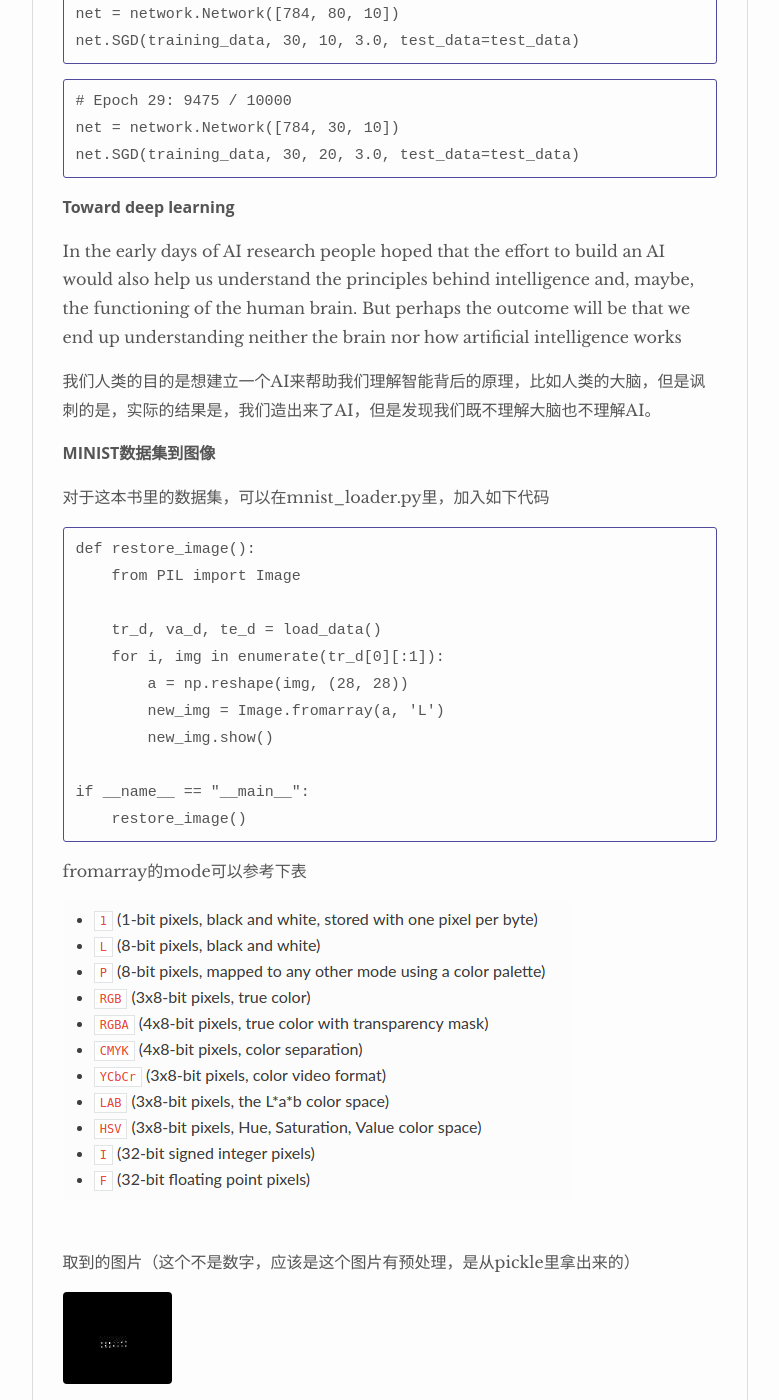
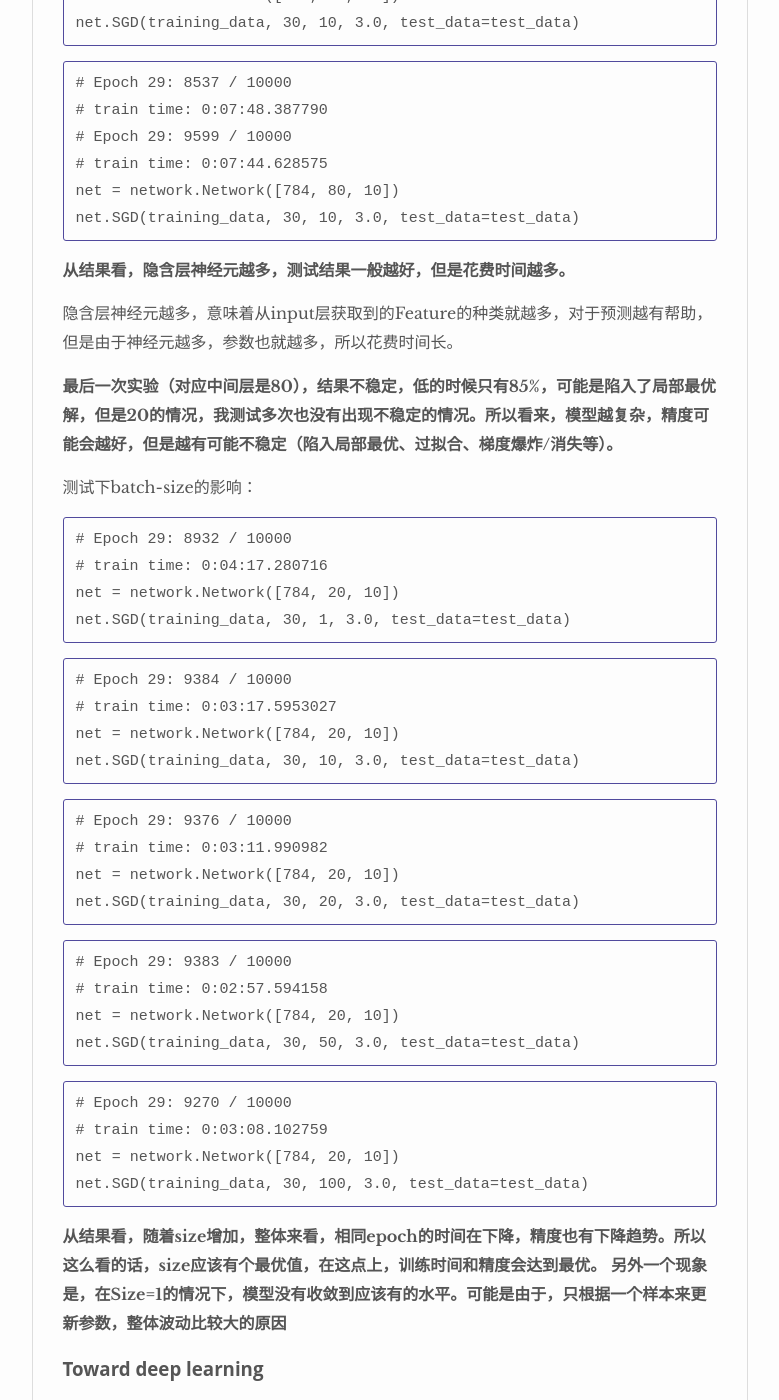
Before and after one commit to cooli7wa/cooli7wa.github.io, a Jekyll site: the page built from _posts/2018-02-22-Neural_Networks_And_Deep_Learning_Chap1.md, in a window 1280 px wide and 1400 px high, scrolled down 5044 px. Shown: the whole window, without its empty margins (250-1029 px from the left). Built offline with Jekyll 4.4.1, drawn with Linux system fonts in a browser that asks for light colours; nearby versions of some CDN libraries; formulas are drawn with MathJax 3; some of the changed text lies outside the part shown.

Commit message:
modify doc

````diff
--- a/_posts/2018-02-22-neuralnetworksanddeeplearning_chap1.md
+++ b/_posts/2018-02-22-Neural_Networks_And_Deep_Learning_Chap1.md
@@ -50,10 +45,12 @@ perceptron的两种用途：
 perceptrons能实现与非门，但是并不是仅仅的只是实现另一种集成电路，与传统的基于与非门的集成电路不同的是，perceptrons能够通过自动调节weights和biases，来自动学习解决问题
 
 
-#### sigmoid neurons
+### sigmoid neurons
 
-perceptrons的问题：In fact, a small change in the weights or bias of any single perceptron in the network can sometimes cause the output of that perceptron to completely flip, say from 00 to 11.
+In fact, a small change in the weights or bias of any single perceptron in the network can sometimes cause the output of that perceptron to completely flip, say from 00 to 11.
 sigmoid：Sigmoid neurons are similar to perceptrons, but modified so that small changes in their weights and bias cause only a small change in their output.
+
+perceptrons的问题是，它是阶梯变化的，不线性，微小的变化不能很好的表现出来。
 
 sigmoid输出0-1之间的任意数，σ(w⋅x+b)
 
@@ -72,13 +69,10 @@ perceptrons和sigmoid的一些特性
 MLPs：multilayer perceptrons
 
 我们一般使用的是feedforward网络，也就是只有前进没有后退的
-
-还有一种是Recurrent neural nets，这里包含loops，这个loops持续一段被限制的时间，不是一直循环下去，神经元本身会受到之前的激发状态的影响或者受到之前的输入的影响
-
-Recurrent neural nets，更贴近人类的大脑
+还有一种是Recurrent neural nets，这里包含loops，这个loops持续一段被限制的时间，不是一直循环下去，神经元本身会受到之前的激发状态的影响或者受到之前的输入的影响，Recurrent neural nets，更贴近人类的大脑
 
 
-#### 手写数字处理
+### 手写数字处理
 
 output 10和4，为什么会导致识别准确率有区别？
 
@@ -88,11 +82,12 @@ output 10和4，为什么会导致识别准确率有区别？
 在练习的部分，有提到，如果加入第三层的话，那么这层可以使用4output，因为相当于是将之前的10个数字的概率，这种基于数字的提取成另外一种数字，这样成功率应该比较高。
 
 
-#### 梯度递减
+### 梯度递减
 
 Why not try to maximize that number directly, rather than minimizing a proxy measure like the quadratic cost?
 
 我的理解是，如果只关注结果的数字的最大化的话，那么做了些许的改变w和b，对预测结果来说，可能根本就没有变化，那么就不知道怎么继续提高分数了，这就是说这个不是一个平滑的方法。
+
 而如果关注的是所有结果的数字的均方差的最小化的话，这是一个平滑的方法，可以进行学习。
 
 均方差：
@@ -113,14 +108,14 @@ $$\bigtriangledown C = \frac{1}{n} \sum_{x} \bigtriangledown C_{x}$$
 
 In practice, to compute the gradient ∇C we need to compute the gradients ∇Cx separately for each training input, x, and then average them, ∇C=1n∑x∇Cx
 
-一种极端的mini-batch为1的训练，这种应用于online on-line incremental learning，类似于人类学习的过程
+一种极端的mini-batch为1的训练，这种应用于online on-line incremental learning，就是随机梯度下降，类似于人类学习的过程
 
 
-#### 创建网络模型
+### 创建网络模型
 
 从文章提供的[git](https://github.com/mnielsen/neural-networks-and-deep-learning.git)下载的代码，在3.5下使用需要更改几个地方
 
-参考这篇[patch](./{{site.baseurl}}/images/md/chap1_mnist_35.patch)
+参考这篇 [patch]({{site.baseurl}}/images/md/chap1_mnist_35.patch)
 
 ```python
 class Network(object):
@@ -134,40 +129,86 @@ class Network(object):
 ```
 这里使用的是随机高斯分布（正态分布）来初始化weights和biases
 
-测试结果：
+测试下隐含层的神经元数量的影响：
 ```python
-# Epoch 29: 9408 / 10000
+# Epoch 29: 9384 / 10000
+# train time: 0:03:17.5953027
+# Epoch 29: 9418 / 10000
+# train time: 0:03:28.126904
 net = network.Network([784, 20, 10])
 net.SGD(training_data, 30, 10, 3.0, test_data=test_data)
 ```
 ```python
-# Epoch 29: 9548 / 10000
+# Epoch 29: 9503 / 10000
+# train time: 0:04:12.572446
 net = network.Network([784, 30, 10])
 net.SGD(training_data, 30, 10, 3.0, test_data=test_data)
 ```
 ```python
-# Epoch 29: 9570 / 10000
+# Epoch 29: 9575 / 10000
+# train time: 0:05:39.106396
 net = network.Network([784, 50, 10])
 net.SGD(training_data, 30, 10, 3.0, test_data=test_data)
 ```
 ```python
-# Epoch 29: 8695 / 10000
+# Epoch 29: 8537 / 10000
+# train time: 0:07:48.387790
+# Epoch 29: 9599 / 10000
+# train time: 0:07:44.628575
 net = network.Network([784, 80, 10])
 net.SGD(training_data, 30, 10, 3.0, test_data=test_data)
 ```
+
+**从结果看，隐含层神经元越多，测试结果一般越好，但是花费时间越多。**
+
+隐含层神经元越多，意味着从input层获取到的Feature的种类就越多，对于预测越有帮助，但是由于神经元越多，参数也就越多，所以花费时间长。
+
+**最后一次实验（对应中间层是80），结果不稳定，低的时候只有85%，可能是陷入了局部最优解，但是20的情况，我测试多次也没有出现不稳定的情况。所以看来，模型越复杂，精度可能会越好，但是越有可能不稳定（陷入局部最优、过拟合、梯度爆炸/消失等）。**
+
+测试下batch-size的影响：
+
 ```python
-# Epoch 29: 9475 / 10000
-net = network.Network([784, 30, 10])
+# Epoch 29: 8932 / 10000
+# train time: 0:04:17.280716
+net = network.Network([784, 20, 10])
+net.SGD(training_data, 30, 1, 3.0, test_data=test_data)
+```
+```python
+# Epoch 29: 9384 / 10000
+# train time: 0:03:17.5953027
+net = network.Network([784, 20, 10])
+net.SGD(training_data, 30, 10, 3.0, test_data=test_data)
+```
+```python
+# Epoch 29: 9376 / 10000
+# train time: 0:03:11.990982
+net = network.Network([784, 20, 10])
 net.SGD(training_data, 30, 20, 3.0, test_data=test_data)
 ```
+```python
+# Epoch 29: 9383 / 10000
+# train time: 0:02:57.594158
+net = network.Network([784, 20, 10])
+net.SGD(training_data, 30, 50, 3.0, test_data=test_data)
+```
+```python
+# Epoch 29: 9270 / 10000
+# train time: 0:03:08.102759
+net = network.Network([784, 20, 10])
+net.SGD(training_data, 30, 100, 3.0, test_data=test_data)
+```
 
-#### Toward deep learning
+**从结果看，随着size增加，整体来看，相同epoch的时间在下降，精度也有下降趋势。所以这么看的话，size应该有个最优值，在这点上，训练时间和精度会达到最优。**
+**另外一个现象是，在Size=1的情况下，模型没有收敛到应该有的水平。可能是由于，只根据一个样本来更新参数，整体波动比较大的原因**
+
+
+### Toward deep learning
 
 In the early days of AI research people hoped that the effort to build an AI would also help us understand the principles behind intelligence and, maybe, the functioning of the human brain. But perhaps the outcome will be that we end up understanding neither the brain nor how artificial intelligence works
 
 我们人类的目的是想建立一个AI来帮助我们理解智能背后的原理，比如人类的大脑，但是讽刺的是，实际的结果是，我们造出来了AI，但是发现我们既不理解大脑也不理解AI。
 
-#### MINIST数据集到图像
+### MINIST数据集到图像
 
 对于这本书里的数据集，可以在mnist_loader.py里，加入如下代码
 ```python
@@ -183,6 +224,7 @@ def restore_image():
 if __name__ == "__main__":
     restore_image()
 ```
+
 fromarray的mode可以参考下表
 
 ![]({{site.baseurl}}/images/md/chap1_modes.png)
````
Also changed, not shown: other parts of _posts/2018-02-22-Neural_Networks_And_Deep_Learning_Chap1.md (+3 -8 lines), 1 other file.
